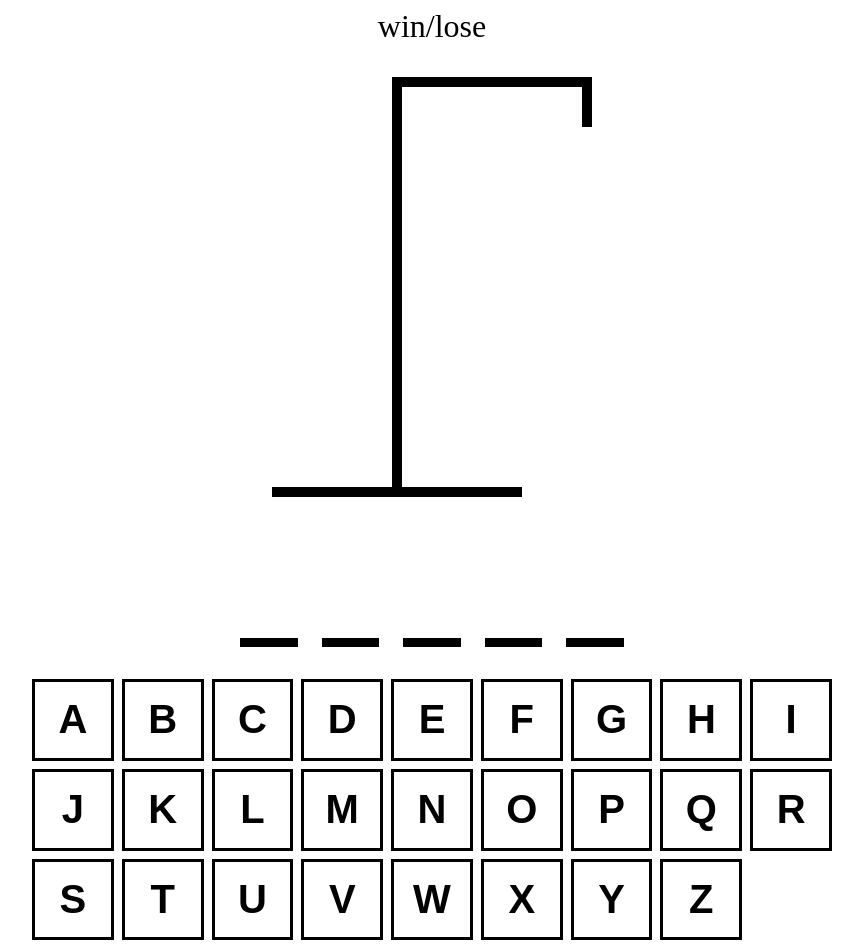
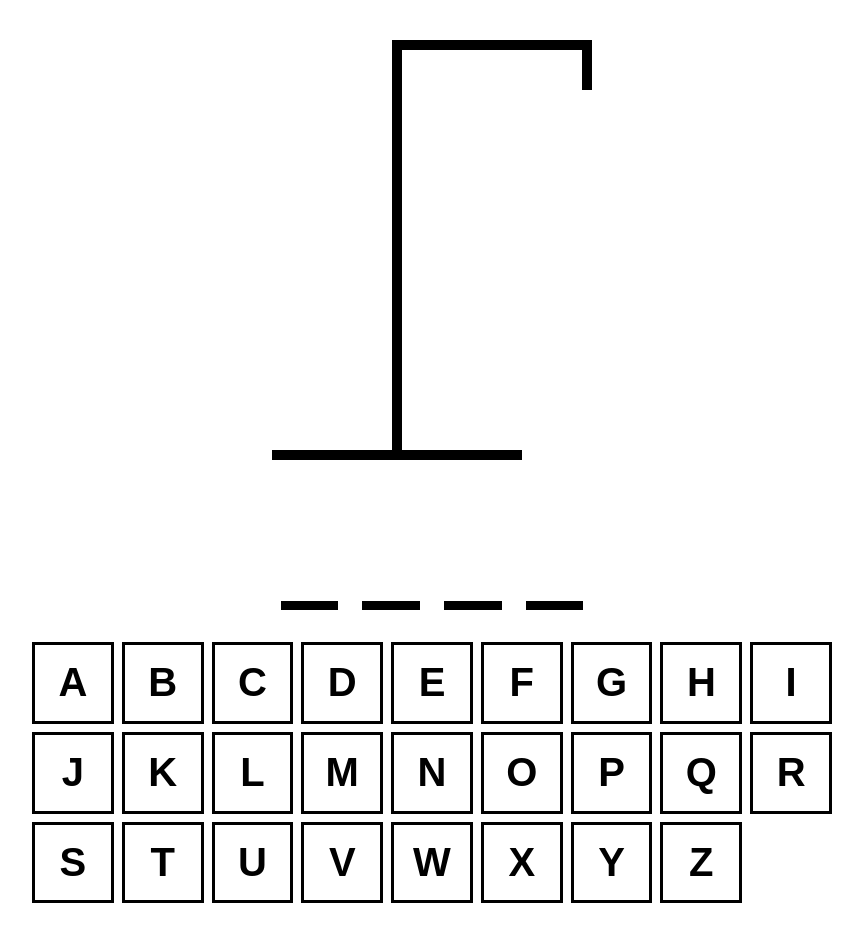
Before and after one commit to XiaoMaShawn/HangmanGame-Vite-TS-React, a React (Vite) app: page / in a window 1280 px wide. Shown: the whole page, without its empty margins (208-1071 px from the left). After the commit the page ends 911 px from the top, so only its background shows below. Built offline with nearby package versions, Linux system fonts and the light colour scheme.

Commit message:
win/lose logic

```diff
--- a/src/App.tsx
+++ b/src/App.tsx
@@ -5,18 +5,24 @@ import { Keyboard } from "./Keyboard";
 import words from './wordList.json'
 import './App.css'
 
+function getWord() {
+  return words[Math.floor(Math.random() * words.length)];
+}
+
 function App() {
-  const [wordToGuess, setWordToGuess] = useState(() => {
-    return words[Math.floor(Math.random() * words.length)];
-  })
+  const [wordToGuess, setWordToGuess] = useState(getWord);
   const [guessedLetters, setGuessedLetters] = useState<string[]>([]);
 
   const incorrectLetters = guessedLetters.filter(letter => !wordToGuess.includes(letter));
 
+  const isLoser = incorrectLetters.length >= 6;//only have 6 parts to show
+  const isWinner = wordToGuess.split('').every(letter => guessedLetters.includes(letter));
+
+
   const addGuessedLetter = useCallback((letter: string) => {
-    if (guessedLetters.includes(letter)) return;
+    if (guessedLetters.includes(letter) || isLoser || isWinner) return;
     setGuessedLetters(currentLetters => [...currentLetters, letter]);
-  }, [guessedLetters])
+  }, [guessedLetters, isLoser, isWinner])
 
   // function addGuessedLetter(letter: string) {
   //   if (guessedLetters.includes(letter)) return;
@@ -41,17 +47,35 @@ function App() {
     }
   }, [guessedLetters])
 
-  // console.log(wordToGuess);
+  useEffect(() => {
+    const handler = (e: KeyboardEvent) => {
+      const key = e.key;
+      //if the key is not Enter, do nothing
+      if (key !== 'Enter') return;
+
+      //if the key is Enter, get a new word and start a new game.
+      e.preventDefault();
+      setGuessedLetters([]);
+      setWordToGuess(getWord());
+    };
+
+    document.addEventListener("keypress", handler);
+
+    return () => {
+      document.removeEventListener("keypress", handler);
+    }
+  }, [])
 
   return (
     <div className="container">
       <div className="message">
-        win/lose
+        {isWinner && "Winner! - Refresh to try again!"}
+        {isLoser && "Nice Try! - Refresh to try again!"}
       </div>
       <HangmanDrawing numberOfGuesses={incorrectLetters.length} />
-      <HangmanWord guessedLetters={guessedLetters} wordToGuess={wordToGuess} />
+      <HangmanWord reveal={isLoser} guessedLetters={guessedLetters} wordToGuess={wordToGuess} />
       <div style={{ alignSelf: "stretch" }}>
-        <Keyboard activeLetters={guessedLetters.filter(letter => wordToGuess.includes(letter))} inactiveLetters={incorrectLetters} addGuessedLetter={addGuessedLetter} />
+        <Keyboard disabled={isWinner || isLoser} activeLetters={guessedLetters.filter(letter => wordToGuess.includes(letter))} inactiveLetters={incorrectLetters} addGuessedLetter={addGuessedLetter} />
       </div>
     </div>
   )
--- a/src/HangmanWord.tsx
+++ b/src/HangmanWord.tsx
@@ -1,15 +1,16 @@
 type HangmanWordProps = {
+  reveal?: boolean,
   guessedLetters: string[],
   wordToGuess: string
 }
 
-export function HangmanWord({ guessedLetters, wordToGuess }: HangmanWordProps) {
+export function HangmanWord({ reveal = false, guessedLetters, wordToGuess }: HangmanWordProps) {
   return <div style={{ display: 'flex', gap: '.25em', fontSize: '6rem', fontWeight: 'bold', textTransform: 'uppercase', fontFamily: 'monospace' }}>
     {/* show the underline based on the word letter NO. */}
     {wordToGuess.split('').map((letter, index) => (
       <span style={{ borderBottom: '.1em solid black' }} key={index}>
         {/* show the letter if it is been guessed */}
-        <span style={{ visibility: guessedLetters.includes(letter) ? 'visible' : 'hidden' }}>{letter}</span>
+        <span style={{ visibility: guessedLetters.includes(letter) || reveal ? 'visible' : 'hidden', color: !guessedLetters.includes(letter) && reveal ? "red" : "black" }}>{letter}</span>
       </span>
     ))}
   </div>
--- a/src/Keyboard.tsx
+++ b/src/Keyboard.tsx
@@ -30,17 +30,18 @@ const KEYS = [
 ]
 
 type KeyboardProps = {
+  disabled?: boolean,
   activeLetters: string[],
   inactiveLetters: string[],
   addGuessedLetter: (letter: string) => void
 }
 
-export function Keyboard({ activeLetters, inactiveLetters, addGuessedLetter }: KeyboardProps) {
+export function Keyboard({ disabled = false, activeLetters, inactiveLetters, addGuessedLetter }: KeyboardProps) {
   return <div style={{ display: "grid", gridTemplateColumns: "repeat(auto-fit, minmax(75px,1fr))", gap: ".5rem" }}>
     {KEYS.map(key => {
       const isActive = activeLetters.includes(key);
       const isInactive = inactiveLetters.includes(key);
-      return (<button onClick={() => addGuessedLetter(key)} className={`${styles.btn} ${isActive ? styles.active : ''} ${isInactive ? styles.inactive : ''}`} disabled={isInactive || isActive} key={key}>
+      return (<button onClick={() => addGuessedLetter(key)} className={`${styles.btn} ${isActive ? styles.active : ''} ${isInactive ? styles.inactive : ''}`} disabled={isInactive || isActive || disabled} key={key}>
         {key}
       </button>)
     })}
```
